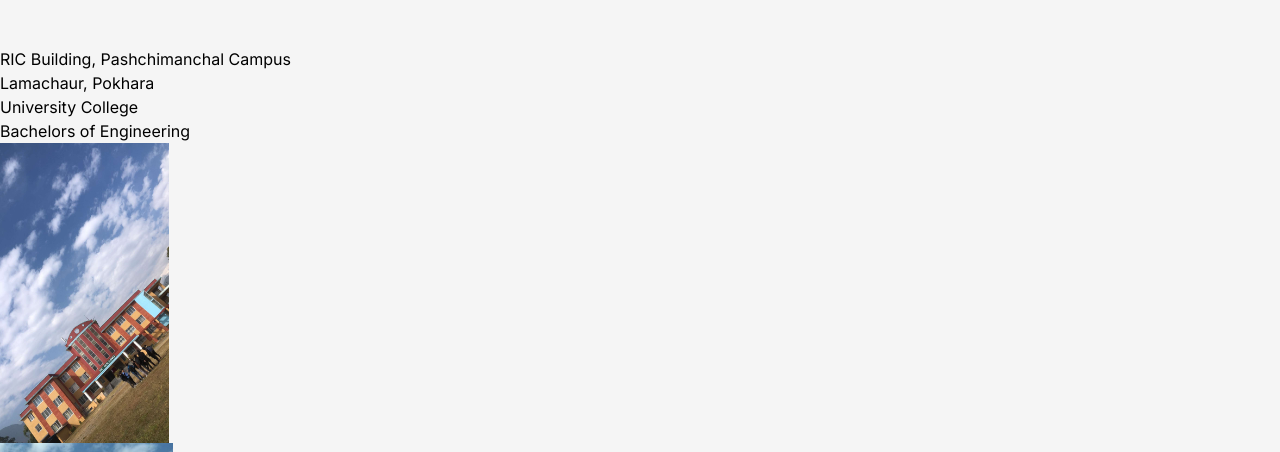
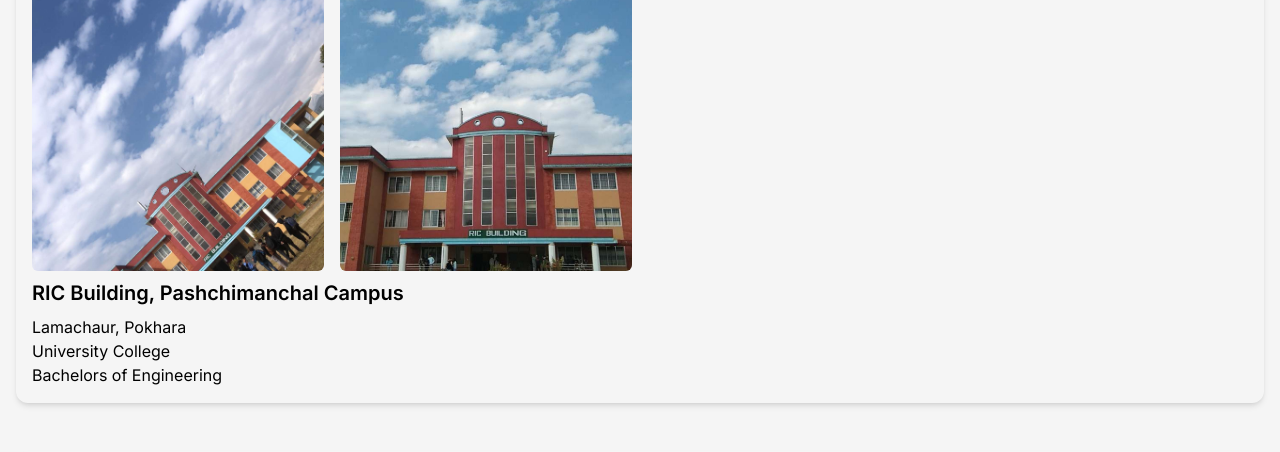
Before and after one commit to Gantavya-app/gantavya-backend, a Django app: page / in a window 1280 px wide. Shown: the part 673-1125 px from the top of the page. Run offline with Django 4.2, Linux system fonts and the light colour scheme; data comes from the database, SQL or seed files in the repository; some libraries are stand-ins or nearby versions.

Commit message:
feat: add header, main and site logo

```diff
--- a/gantavya/base/templates/base/Home.html
+++ b/gantavya/base/templates/base/Home.html
@@ -5,21 +5,36 @@
 
 {% block body %}
 
-{% for landmark in landmarks %}
-    <div> {{landmark.name}} </div>
-    <div> {{landmark.address}} </div>
-    <div> {{landmark.type}} </div>
-    <div> {{landmark.description}} </div>
+<h1 class="text-3xl font-semibold tracking-loose text-center">Find your next destination.</h1>
 
-    {% for key, value in photos.items %}
+<main>
+
+    {% for landmark in landmarks %}
+
+    <div class="shadow-md rounded-xl p-4 ">
+        {% for key, value in photos.items %}
         {% if landmark.id == key %}
+        <div class="grid grid-cols-4 gap-4 ">
             {% for photo in value %}
-            <img src="{{ photo.photo.url }}" alt="Landmark Photo" style="width: auto; height: 300px;">
+            <img src="{{ photo.photo.url }}" alt="Landmark Photo"
+                class="w-[300px] rounded-md aspect-square object-cover">
             {% endfor %}
+        </div>
+        <div>
+            <h1 class="text-xl font-semibold my-2 ">
+
+                {{landmark.name}}
+            </h1>
+            <p>{{landmark.address}} </p>
+            <p>{{landmark.type}} </p>
+            <p>{{landmark.description}} </p>
+        </div>
         {% endif %}
-    {% endfor %}
+        {% endfor %}
+    </div>
 
     <br><br>
-{% endfor %}
+    {% endfor %}
+</main>
 
 {% endblock %}
--- a/gantavya/base/templates/base/create_landmark.html
+++ b/gantavya/base/templates/base/create_landmark.html
@@ -5,7 +5,7 @@
 
 {% block body %}
 
-<main class="p-4">
+<main>
 
   <h1 class="text-2xl font-semibold tracking-loose text-center">Create a New Landmark</h1>
 
--- a/gantavya/base/templates/base/index.html
+++ b/gantavya/base/templates/base/index.html
@@ -25,7 +25,19 @@
 </head>
 
 <body>
-    {% block body %} {% endblock %}
+
+    <header class="shadow-sm mb-4 fixed top-0 inset-x-0 bg-white">
+        <nav class="container max-w-7xl mx-auto px-4 py-2 flex w-full items-center gap-2 justify-center">
+            <div class="flex flex-col  items-center gap-2">
+                <img src="{% static 'images/logos/logo_green.png' %}" alt="logo" class="w-16 object-contain ">
+                <h1 class="tracking-widest font-bold text-xs uppercase">Travel Beyond Maps</h1>
+            </div>
+        </nav>
+    </header>
+
+    <section class="p-4 mt-[120px]">
+        {% block body %} {% endblock %}
+    </section>
 </body>
 
 </html>
--- a/gantavya/static/styles/css/globals.css
+++ b/gantavya/static/styles/css/globals.css
@@ -3,6 +3,10 @@
 	padding: 0;
 	box-sizing: border-box;
 	font-family: 'Inter', sans-serif;
+}
+
+html {
+	scroll-behavior: smooth;
 }
 
 body {
```
Also changed, not shown: gantavya/static/images/logos/logo_green.png (added).
